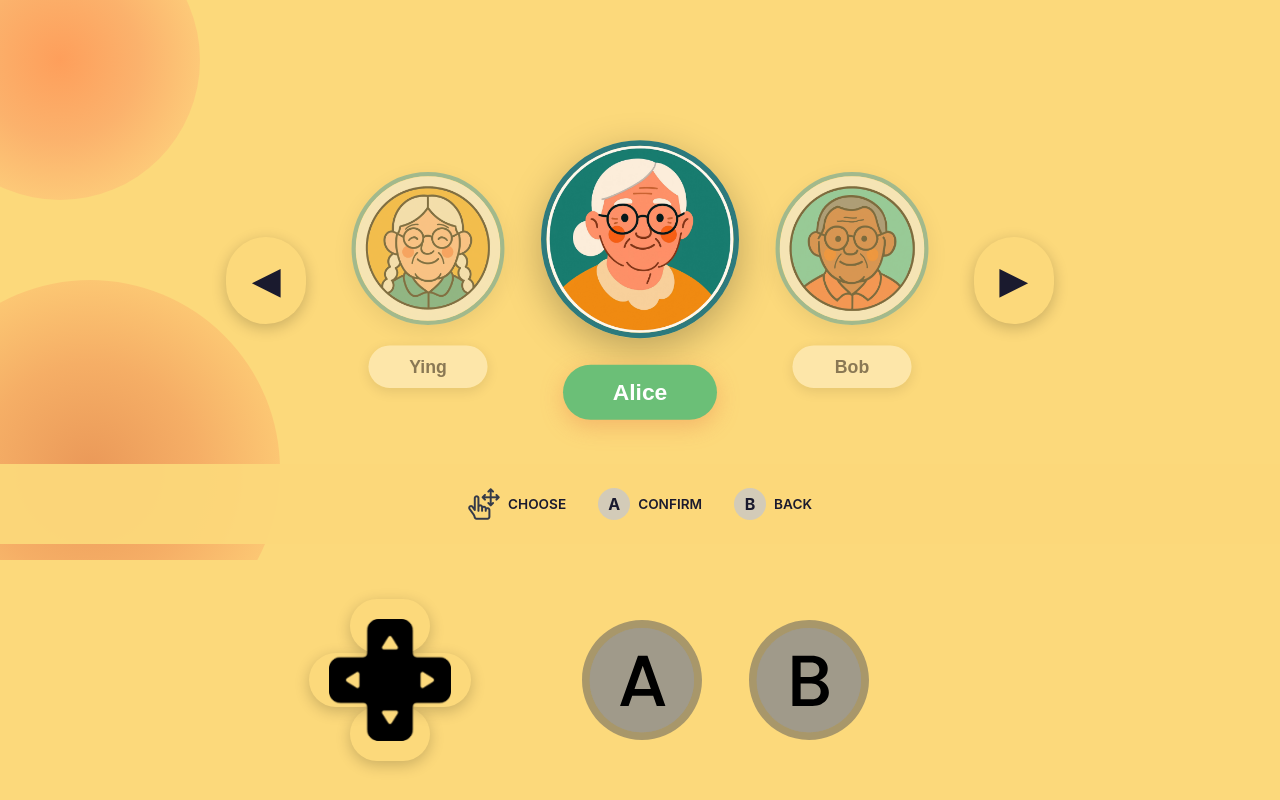
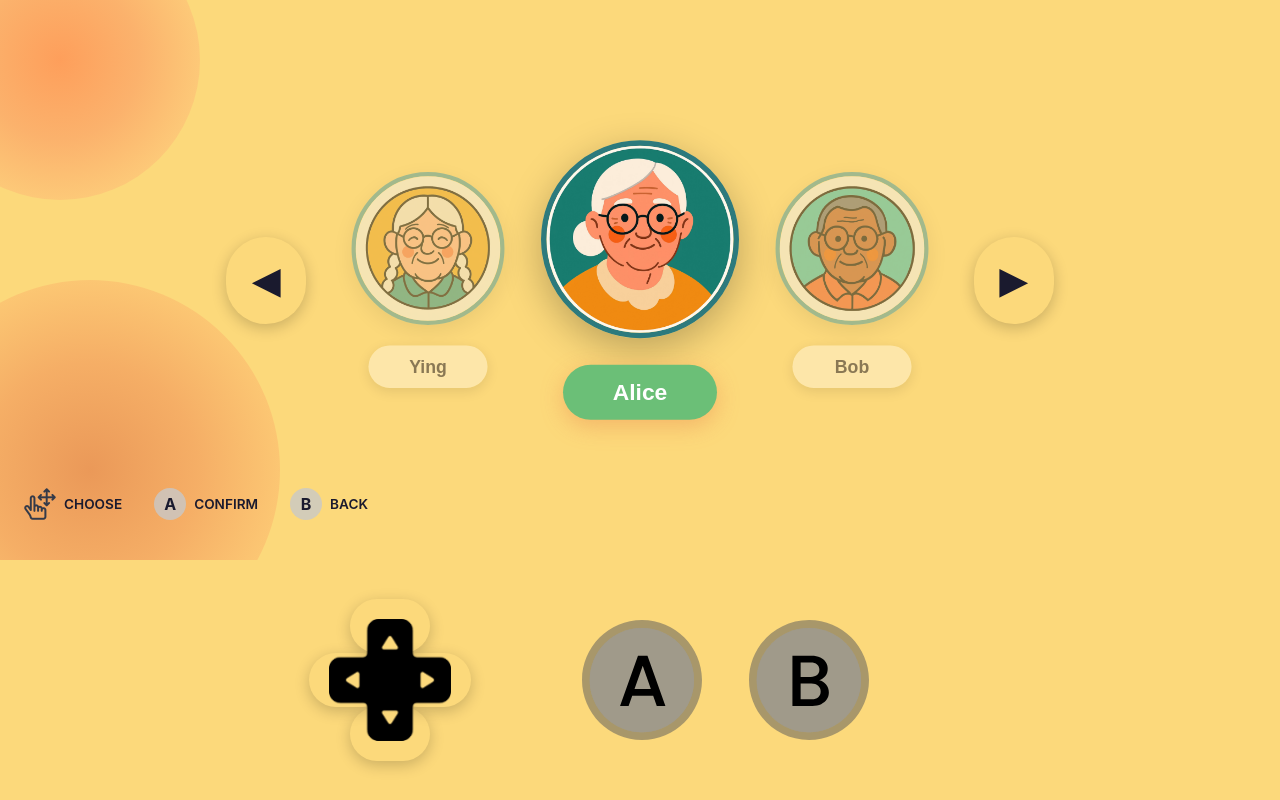
Before and after one commit to MikeQih/senior-connect-app, a React (Vite) app: page /chat in a window 1280 px wide. Built offline with nearby package versions, Linux system fonts and the light colour scheme.

Commit message:
fixed control helper css override

```diff
--- a/src/pages/MatchingPairsEntry.css
+++ b/src/pages/MatchingPairsEntry.css
@@ -173,11 +173,10 @@
   left: 0;
   right: 0;
   display: flex;
-  justify-content: center;
+  justify-content: left;
   align-items: center;
   gap: 2rem;
   padding: 1.5rem;
-  background: rgba(252, 217, 123, 0.95);
   z-index: 10;
 }
 
```
